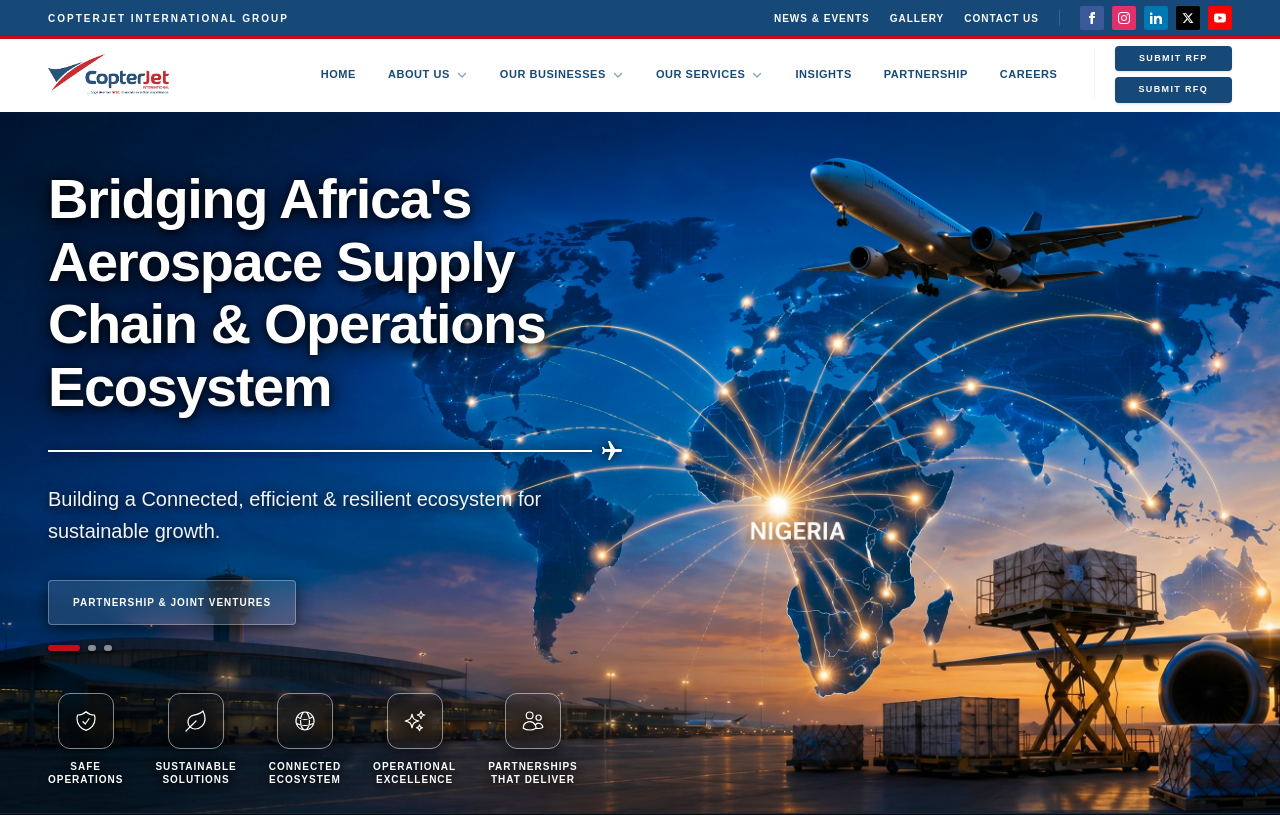
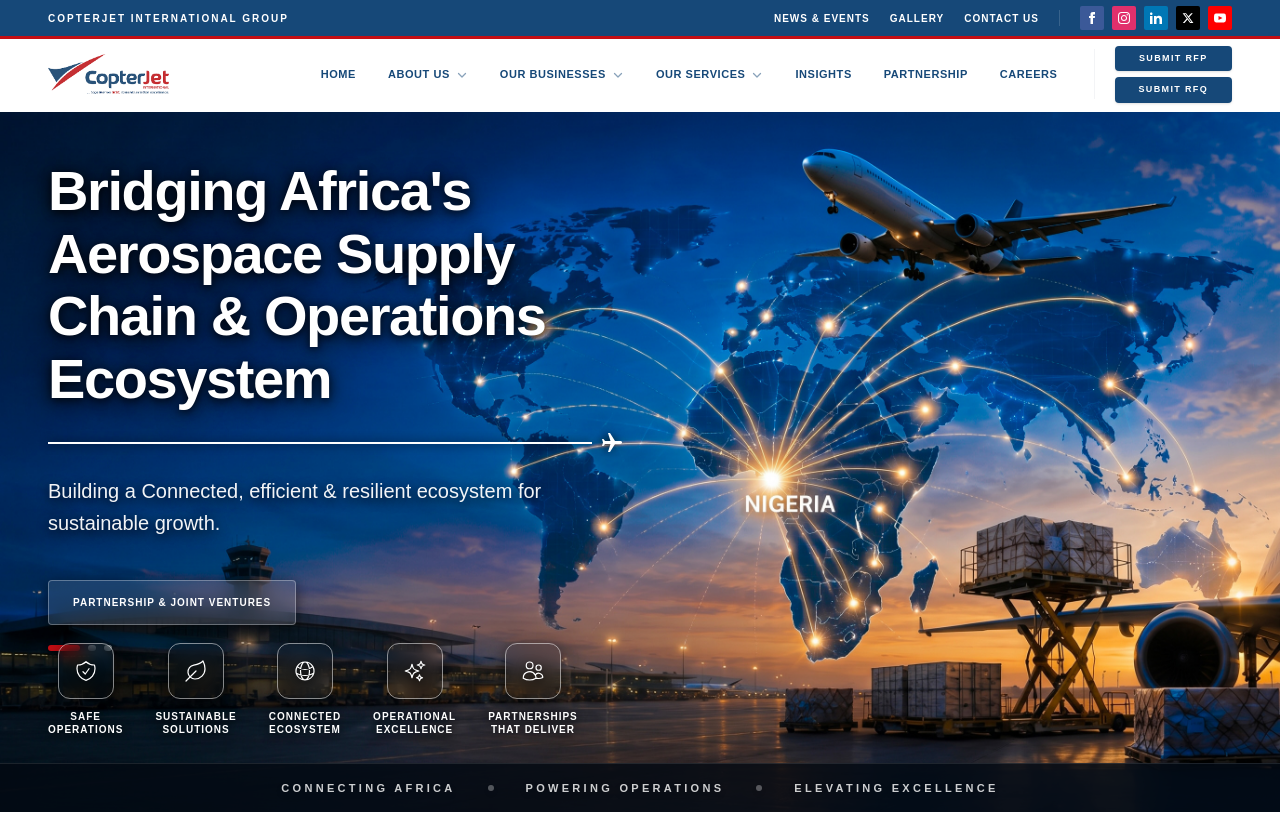
Before and after one commit to Golden5115/copterjetgroup, a Next.js app: page / in a window 1280 px wide. Shown: the top 815 px of the page. Built offline with nearby package versions, Linux system fonts and the light colour scheme.

Commit message:
hero picture

```diff
--- a/src/components/sections/HeroSection.tsx
+++ b/src/components/sections/HeroSection.tsx
@@ -23,7 +23,7 @@
     },
     {
       id: 3,
-      image: "/images/hero-bg-3.1.jpg",
+      image: "/images/hero-bg-4.jpg",
       headline: <>Built on Innovations <br />& Excellence.</>,
       subtext: "All operations are backed by specialized services built on a foundation of rigorous innovation and industry excellence.",
     }
@@ -61,9 +61,10 @@
   }, [slides.length]);
 
   return (
-    <section className="relative w-full h-[calc(100svh-115px)] min-h-[750px] overflow-hidden bg-[#060e1a] flex flex-col">
+    // min-h increased slightly to 700px to ensure everything fits comfortably without overlapping
+    <section className="relative w-full h-[calc(100svh-115px)] min-h-[700px] overflow-hidden bg-[#060e1a] flex flex-col">
 
-      {/* ── Background Images (ZERO Gradient Overlays) ── */}
+      {/* ── Background Images ── */}
       <div className="absolute inset-0 z-0 bg-black">
         {slides.map((slide, index) => (
           <Image
@@ -80,8 +81,7 @@
       </div>
 
       {/* ── Main Content Area ── */}
-      {/* ADDED MASSIVE BOTTOM PADDING (pb-[180px] md:pb-[200px]) TO PREVENT OVERLAP */}
-      <div className="relative z-10 flex-grow max-w-[90rem] mx-auto w-full px-6 lg:px-12 flex flex-col pt-10 lg:pt-14 pb-[180px] md:pb-[200px]">
+      <div className="relative z-10 w-full max-w-[90rem] mx-auto px-6 lg:px-12 pt-8 md:pt-12">
 
         {/* CSS GRID: Stacks the text so they crossfade without breaking the layout */}
         <div className="grid grid-cols-1 grid-rows-1 w-full max-w-3xl">
@@ -92,7 +92,6 @@
                 index === currentSlide ? "opacity-100 translate-y-0 pointer-events-auto" : "opacity-0 translate-y-6 pointer-events-none"
               }`}
             >
-              {/* Headline */}
               <h1
                 className="text-4xl sm:text-5xl lg:text-[3.5rem] text-white font-bold leading-[1.12] tracking-tight"
                 style={{ textShadow: '0 4px 24px rgba(0,0,0,0.9), 0 2px 8px rgba(0,0,0,0.8)' }}
@@ -108,9 +107,8 @@
                 </svg>
               </div>
 
-              {/* Subheadline */}
               <p
-                className="text-base md:text-lg lg:text-xl text-white/95 max-w-xl leading-relaxed font-medium"
+                className="text-base md:text-lg lg:text-xl text-white/95 max-w-xl leading-relaxed font-medium mb-6"
                 style={{ textShadow: '0 3px 12px rgba(0,0,0,1)' }}
               >
                 {slide.subtext}
@@ -120,14 +118,13 @@
         </div>
 
         {/* ── Persistent Action Bar & Dots ── */}
-        <div className="flex flex-col items-start gap-5 mt-6 md:mt-8">
+        <div className="flex flex-col items-start gap-5 mt-2 md:mt-4">
           <div className="flex flex-wrap items-center gap-3">
             <Link href="/partnership" className="bg-white/10 backdrop-blur-md border border-white/30 text-white px-6 py-3.5 rounded-sm font-bold tracking-widest text-[10px] uppercase hover:bg-white hover:text-copter-blue transition-colors shadow-[0_4px_15px_rgba(0,0,0,0.6)]">
               Partnership & Joint Ventures
             </Link>
           </div>
 
-          {/* Slider Navigation Dots */}
           <div className="flex items-center gap-2">
             {slides.map((_, dotIndex) => (
               <button
@@ -144,7 +141,8 @@
 
       </div>
 
-      {/* ── 5 Feature Badges (Absolutely Positioned) ── */}
+      {/* ── 5 Feature Badges (ABSOLUTELY POSITIONED SO THEY NEVER DISAPPEAR) ── */}
+      {/* Positioned exactly 76px from the bottom, right above the Slogan Bar */}
       <div className="absolute bottom-[60px] md:bottom-[76px] left-0 right-0 w-full z-20 pointer-events-none">
         <div className="max-w-[90rem] mx-auto px-6 lg:px-12 pointer-events-auto">
           <div className="flex flex-wrap items-start gap-4 md:gap-8 max-w-5xl">
```
Also changed, not shown: public/images/hero-bg-4.jpg (renamed from public/images/hero-section-3.jpg).
